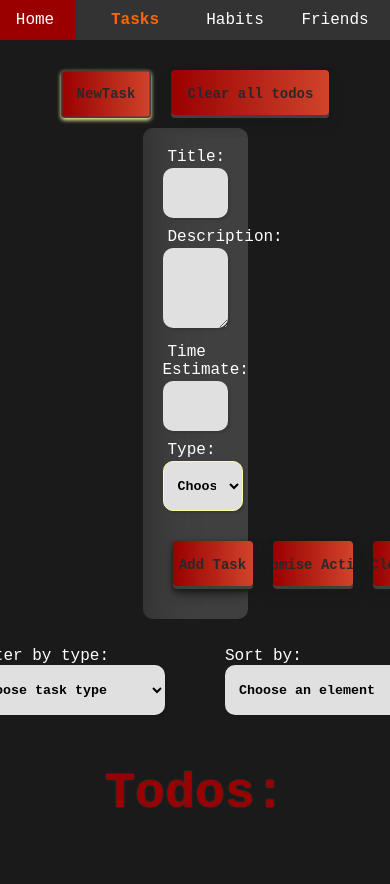
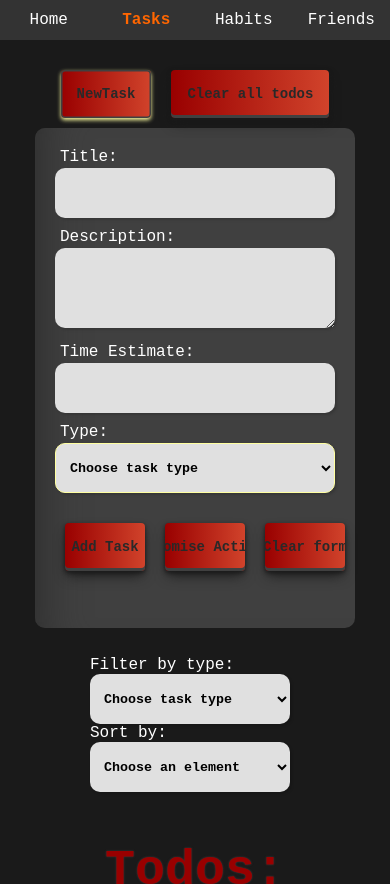
Before and after one commit to oablom/todo-app, a React (Create React App) app: page /tasks in a window 390 px wide. Both pictures are taken after a click on the button "NewTask". Built offline with nearby package versions, Linux system fonts and the light colour scheme; no server answers.

Commit message:
made navigation bar and taskpage fully rapsonsive down to 300 px

```diff
--- a/src/App.js
+++ b/src/App.js
@@ -10,7 +10,7 @@ import { Routes, Route, NavLink } from "react-router-dom";
 function App() {
   return (
     <div className="App">
-      <nav className="app-navigation">
+      <nav className="app-navigation" id="app-navigation">
         <ul>
           <NavLink to="/" activeClassName="active">
             <li>Home</li>
--- a/src/components/Tasks.jsx
+++ b/src/components/Tasks.jsx
@@ -165,7 +165,7 @@ export default function Tasks() {
       {showNewTask && <NewTask taskArrayFunction={taskArrayFunction} />}
       <br />
 
-      <div className="filter-sort-wrapper">
+      <div className="filter-sort-wrapper" id="filter-sort-wrapper">
         {" "}
         <div>
           {" "}
--- a/src/styles/style.css
+++ b/src/styles/style.css
@@ -810,12 +810,8 @@ p {
   height: 15px;
 }
 
-/* Media Query */
-@media screen and (max-width: 380px) {
-  .new-task .task-form {
-    height: 150px;
-  }
-  .tasks h1 {
-    padding-top: 0px;
+@media screen and (max-width: 400px) {
+  .App .app-navigation li {
+    margin: 0;
   }
 }/*# sourceMappingURL=style.css.map */
--- a/src/styles/style.scss
+++ b/src/styles/style.scss
@@ -824,13 +824,10 @@ p {
   }
 }
 
-/* Media Query */
-@media screen and (max-width: 380px) {
-  .new-task .task-form {
-    height: 150px;
-  }
-
-  .tasks h1 {
-    padding-top: 0px;
+@media screen and (max-width: 400px) {
+  .App {
+    .app-navigation li {
+      margin: 0;
+    }
   }
 }
--- a/src/styles/taskpage.css
+++ b/src/styles/taskpage.css
@@ -64,7 +64,7 @@
   border-radius: 10px;
   width: 600px;
   margin: 10px;
-  padding: 10px;
+  padding: 0px 80px 0px;
   text-align: center;
   background-color: var(--bg-300);
   box-shadow: inset 50px 0px 50px -50px var(--bg-200);
@@ -161,11 +161,15 @@
 .task-page .tasks .filter-sort-wrapper {
   display: flex;
   flex-direction: row;
+  justify-content: space-between;
   width: 400px;
   transform: translateX(-30px);
 }
-.task-page .tasks .filter-sort-wrapper > :nth-child(2) {
-  margin-left: 60px;
+.task-page .tasks .filter-sort-wrapper div {
+  position: relative;
+  display: flex;
+  flex-direction: column;
+  width: 150px;
 }
 .task-page .tasks .filter-sort-wrapper select {
   width: 200px;
@@ -248,11 +252,15 @@
   box-shadow: var(--accent-200) 0 0 0 1.5px inset;
 }
 .task-page .new-task {
+  display: flex;
+  justify-content: center;
   width: 30%;
   max-width: 1000px;
   margin: 0 auto;
 }
 .task-page .new-task .task-form {
+  min-height: 500px;
+  min-width: 320px;
   border-radius: 10px;
   background-color: var(--bg-300);
   padding: 20px;
@@ -322,4 +330,11 @@
   100% {
     transform: rotate(0deg);
   }
+}
+@media screen and (max-width: 460px) {
+  #filter-sort-wrapper {
+    align-items: center;
+    display: flex;
+    flex-direction: column;
+  }
 }/*# sourceMappingURL=taskpage.css.map */
--- a/src/styles/taskpage.scss
+++ b/src/styles/taskpage.scss
@@ -33,6 +33,7 @@
   overflow: auto;
   background-color: var(--bg-100);
   padding-bottom: 50px;
+  // min-width: 400px;
 
   * {
     color: white;
@@ -82,9 +83,7 @@
       width: 600px;
       margin: 10px;
 
-      // margin-top: 30px;
-
-      padding: 10px;
+      padding: 0px 80px 0px;
       text-align: center;
       background-color: var(--bg-300);
       box-shadow: inset 50px 0px 50px -50px var(--bg-200);
@@ -195,13 +194,20 @@
     }
     .filter-sort-wrapper {
       display: flex;
+
       flex-direction: row;
+      justify-content: space-between;
       width: 400px;
       transform: translateX(-30px);
-
-      > :nth-child(2) {
-        margin-left: 60px;
+      div {
+        position: relative;
+        display: flex;
+        flex-direction: column;
+        width: 150px;
       }
+      // > :nth-child(2) {
+      //   // margin-left: 60px;
+      // }
       select {
         width: 200px;
         margin: 0px;
@@ -246,10 +252,14 @@
   }
 
   .new-task {
+    display: flex;
+    justify-content: center;
     width: 30%;
     max-width: 1000px;
     margin: 0 auto;
     .task-form {
+      min-height: 500px;
+      min-width: 320px;
       border-radius: 10px;
       background-color: var(--bg-300);
       padding: 20px;
@@ -316,3 +326,12 @@
     transform: rotate(0deg);
   }
 }
+@media screen and (max-width: 460px) {
+  #filter-sort-wrapper {
+    // margin-top: 400px;
+    align-items: center;
+    display: flex;
+    flex-direction: column;
+    // height: 400px;
+  }
+}
```
Also changed, not shown: 2 other files (tests, documents, lock files or other folders).
